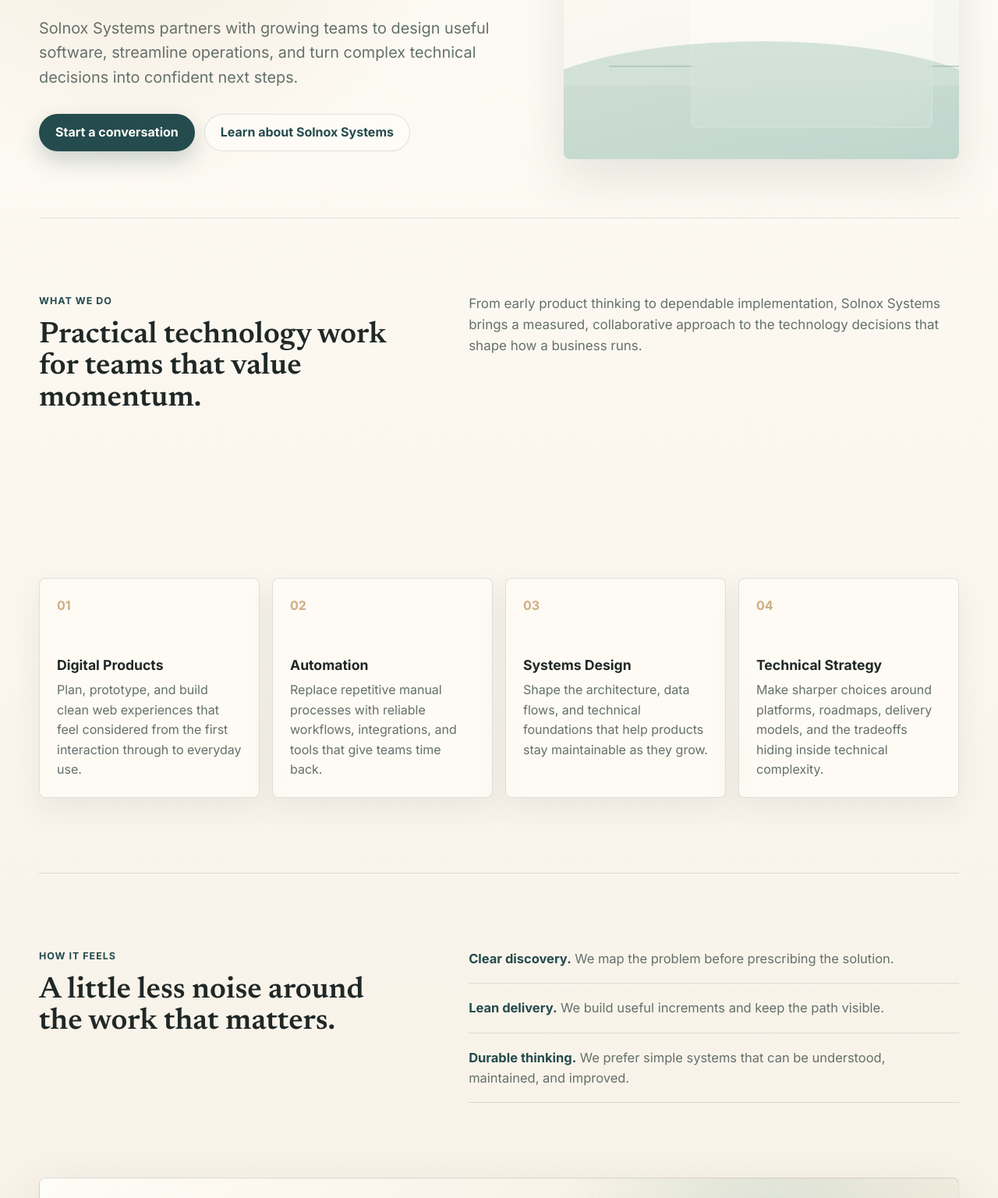
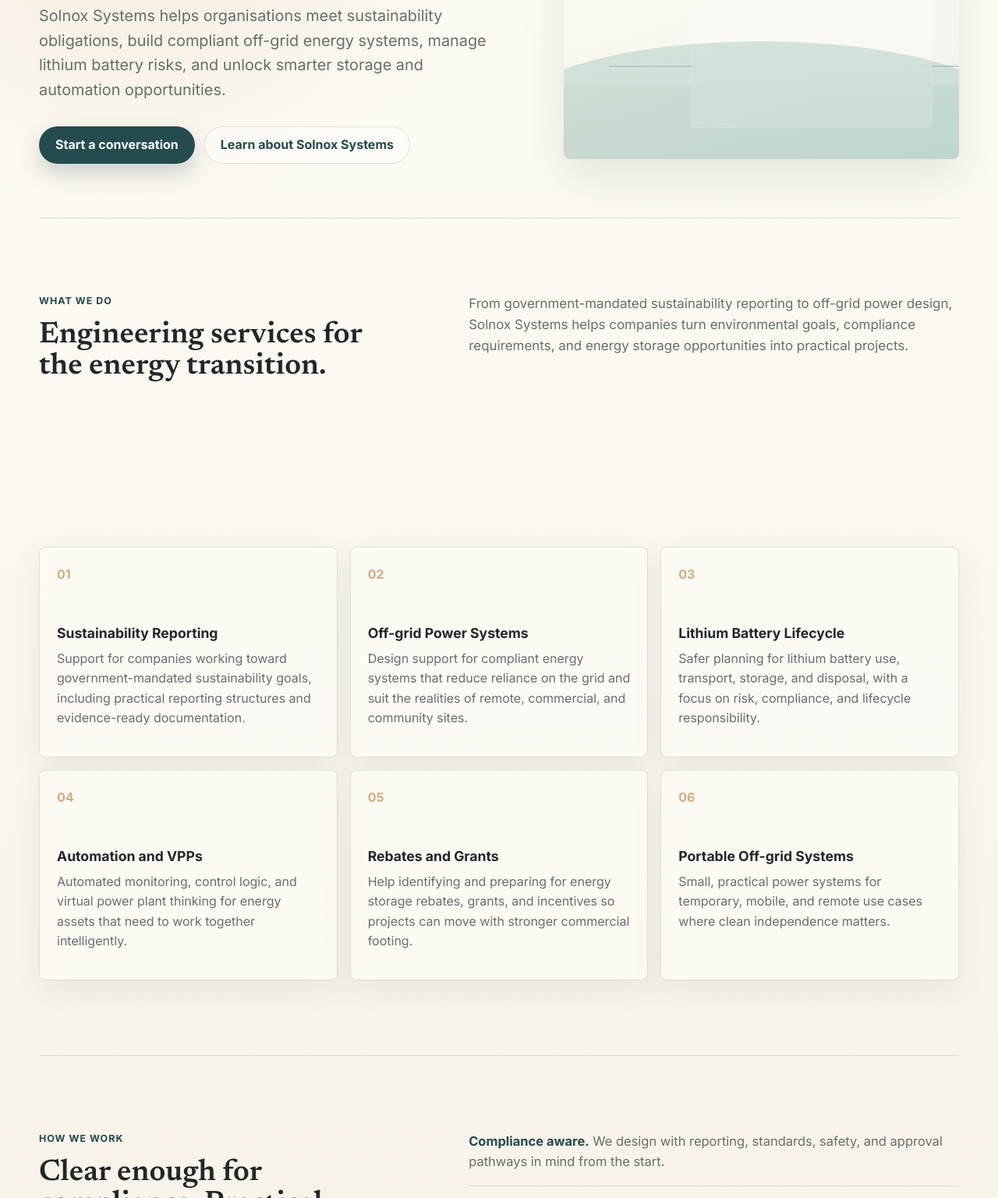
Before and after one commit to Sebastien-SOLNOX/solnoxui, a plain HTML site: page index.html in a window 1280 px wide. Shown: the part 525-2061 px from the top of the page at 78% size. Drawn offline with Linux system fonts and the light colour scheme.

Commit message:
Updated mission statement and made less generic

```diff
--- a/index.html
+++ b/index.html
@@ -5,9 +5,9 @@
     <meta name="viewport" content="width=device-width, initial-scale=1">
     <meta
       name="description"
-      content="Solnox Systems helps teams design and build thoughtful digital products, automation, and resilient technology systems."
+      content="Solnox Systems helps companies plan compliant off-grid power, sustainability reporting, lithium battery logistics, virtual power plants, and energy storage projects."
     >
-    <title>Solnox Systems | Thoughtful Technology Systems</title>
+    <title>Solnox Systems | Sustainability Engineering Services</title>
     <link rel="icon" href="/logo/icon.png" type="image/png">
     <link rel="apple-touch-icon" href="/logo/icon.png">
     <link rel="preconnect" href="https://fonts.googleapis.com">
@@ -43,11 +43,12 @@
           <span class="glass-panel"></span>
         </div>
         <div class="hero-content">
-          <p class="eyebrow">Digital products, systems, and strategy</p>
-          <h1>Technology shaped with clarity, calm, and commercial intent.</h1>
+          <p class="eyebrow">Sustainability engineering and energy systems</p>
+          <h1>Practical engineering for cleaner, more independent power.</h1>
           <p class="lead">
-            Solnox Systems partners with growing teams to design useful software, streamline operations,
-            and turn complex technical decisions into confident next steps.
+            Solnox Systems helps organisations meet sustainability obligations, build compliant
+            off-grid energy systems, manage lithium battery risks, and unlock smarter storage and
+            automation opportunities.
           </p>
           <div class="button-row">
             <a class="button primary" href="/contact">Start a conversation</a>
@@ -59,71 +60,90 @@
       <section class="section intro-band">
         <div class="section-heading">
           <p class="eyebrow">What we do</p>
-          <h2>Practical technology work for teams that value momentum.</h2>
+          <h2>Engineering services for the energy transition.</h2>
         </div>
         <p class="section-copy">
-          From early product thinking to dependable implementation, Solnox Systems brings a measured,
-          collaborative approach to the technology decisions that shape how a business runs.
+          From government-mandated sustainability reporting to off-grid power design, Solnox Systems
+          helps companies turn environmental goals, compliance requirements, and energy storage
+          opportunities into practical projects.
         </p>
       </section>
 
       <section class="section services-grid" aria-label="Services">
         <article class="service-card">
           <span class="service-number">01</span>
-          <h3>Digital Products</h3>
+          <h3>Sustainability Reporting</h3>
           <p>
-            Plan, prototype, and build clean web experiences that feel considered from the first
-            interaction through to everyday use.
+            Support for companies working toward government-mandated sustainability goals, including
+            practical reporting structures and evidence-ready documentation.
           </p>
         </article>
         <article class="service-card">
           <span class="service-number">02</span>
-          <h3>Automation</h3>
+          <h3>Off-grid Power Systems</h3>
           <p>
-            Replace repetitive manual processes with reliable workflows, integrations, and tools
-            that give teams time back.
+            Design support for compliant energy systems that reduce reliance on the grid and suit
+            the realities of remote, commercial, and community sites.
           </p>
         </article>
         <article class="service-card">
           <span class="service-number">03</span>
-          <h3>Systems Design</h3>
+          <h3>Lithium Battery Lifecycle</h3>
           <p>
-            Shape the architecture, data flows, and technical foundations that help products stay
-            maintainable as they grow.
+            Safer planning for lithium battery use, transport, storage, and disposal, with a focus
+            on risk, compliance, and lifecycle responsibility.
           </p>
         </article>
         <article class="service-card">
           <span class="service-number">04</span>
-          <h3>Technical Strategy</h3>
+          <h3>Automation and VPPs</h3>
           <p>
-            Make sharper choices around platforms, roadmaps, delivery models, and the tradeoffs
-            hiding inside technical complexity.
+            Automated monitoring, control logic, and virtual power plant thinking for energy assets
+            that need to work together intelligently.
+          </p>
+        </article>
+        <article class="service-card">
+          <span class="service-number">05</span>
+          <h3>Rebates and Grants</h3>
+          <p>
+            Help identifying and preparing for energy storage rebates, grants, and incentives so
+            projects can move with stronger commercial footing.
+          </p>
+        </article>
+        <article class="service-card">
+          <span class="service-number">06</span>
+          <h3>Portable Off-grid Systems</h3>
+          <p>
+            Small, practical power systems for temporary, mobile, and remote use cases where clean
+            independence matters.
           </p>
         </article>
       </section>
 
       <section class="section split-section">
         <div>
-          <p class="eyebrow">How it feels</p>
-          <h2>A little less noise around the work that matters.</h2>
+          <p class="eyebrow">How we work</p>
+          <h2>Clear enough for compliance. Practical enough for the field.</h2>
         </div>
         <div class="feature-list">
           <p>
-            <strong>Clear discovery.</strong> We map the problem before prescribing the solution.
+            <strong>Compliance aware.</strong> We design with reporting, standards, safety, and
+            approval pathways in mind from the start.
           </p>
           <p>
-            <strong>Lean delivery.</strong> We build useful increments and keep the path visible.
+            <strong>Site realistic.</strong> We consider how systems will be installed, monitored,
+            transported, maintained, and eventually retired.
           </p>
           <p>
-            <strong>Durable thinking.</strong> We prefer simple systems that can be understood,
-            maintained, and improved.
+            <strong>Lifecycle focused.</strong> We account for batteries, infrastructure, data, and
+            operational responsibility beyond the first day of use.
           </p>
         </div>
       </section>
 
       <section class="cta-section">
         <p class="eyebrow">Ready when you are</p>
-        <h2>Bring Solnox Systems into your next digital project.</h2>
+        <h2>Bring Solnox Systems into your next clean energy or sustainability project.</h2>
         <a class="button primary" href="mailto:equiries@solnox.com.au">equiries@solnox.com.au</a>
       </section>
     </main>
--- a/styles.css
+++ b/styles.css
@@ -329,7 +329,7 @@
 .services-grid,
 .values-grid {
   display: grid;
-  grid-template-columns: repeat(4, minmax(0, 1fr));
+  grid-template-columns: repeat(3, minmax(0, 1fr));
   gap: 16px;
 }
 
```
Also changed, not shown: about/index.html (+28 -27 lines), contact/index.html (+12 -11 lines), 1 other file.
